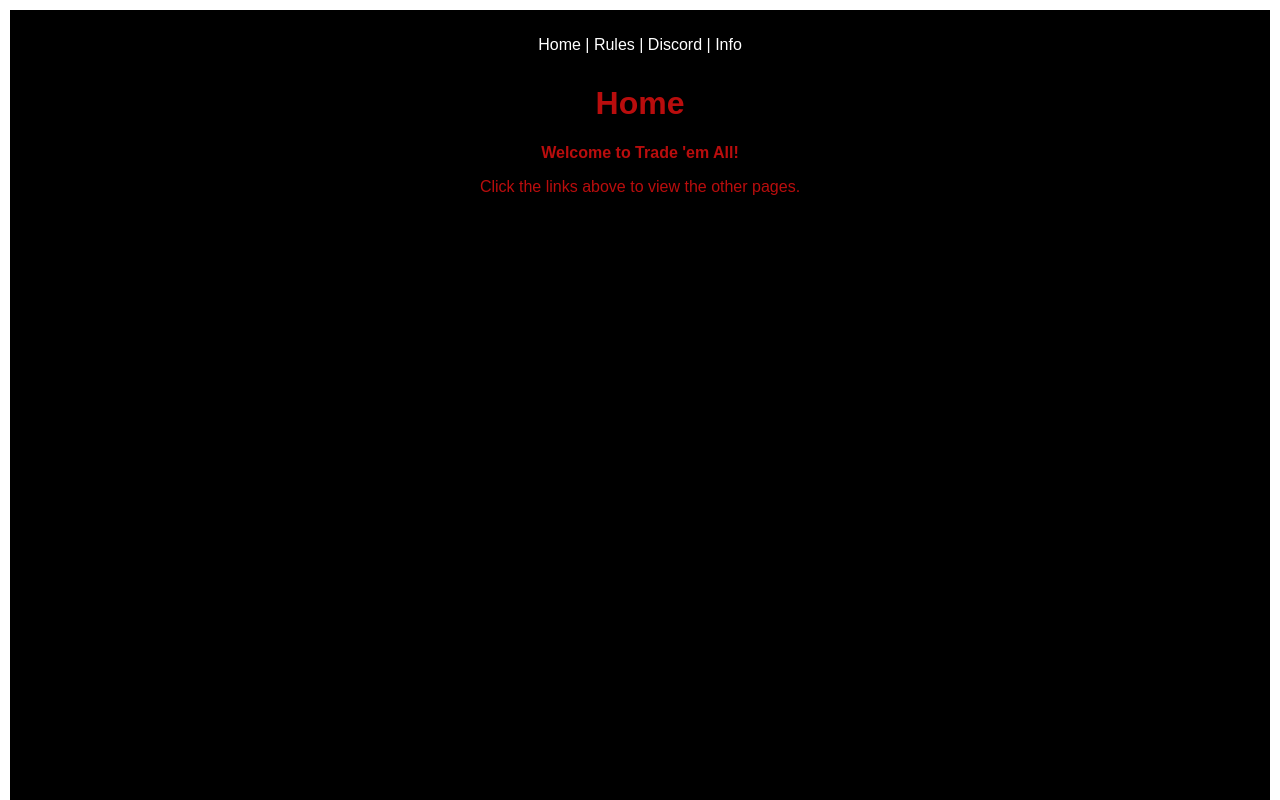
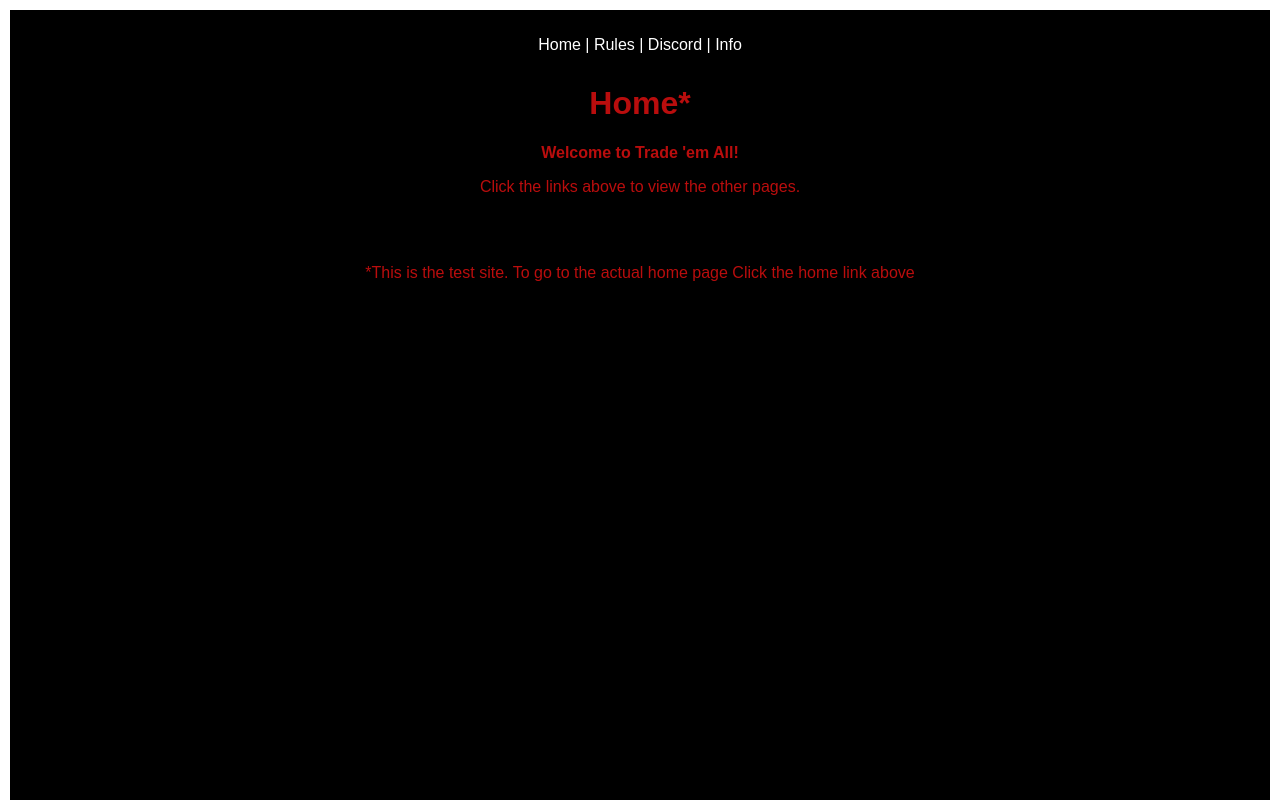
Before and after one commit to CoyoteCodesTech/Trade-em-all, a plain HTML site: page testing.html in a window 1280 px wide. Shown: the top 800 px of the page. Drawn offline with Linux system fonts and the light colour scheme.

Commit message:
Added a note to the testing page

```diff
--- a/testing.html
+++ b/testing.html
@@ -18,9 +18,12 @@
   </head>
 
   <body>
-    <h1>Home</h1>
+    <h1>Home*</h1>
       <p><strong>Welcome to Trade 'em All!</strong></p>
       <p>Click the links above to view the other pages.</p>
+      <br>
+      <br>
+      <p>*This is the test site. To go to the actual home page Click the home link above</p>
 
 
     </body>
```
